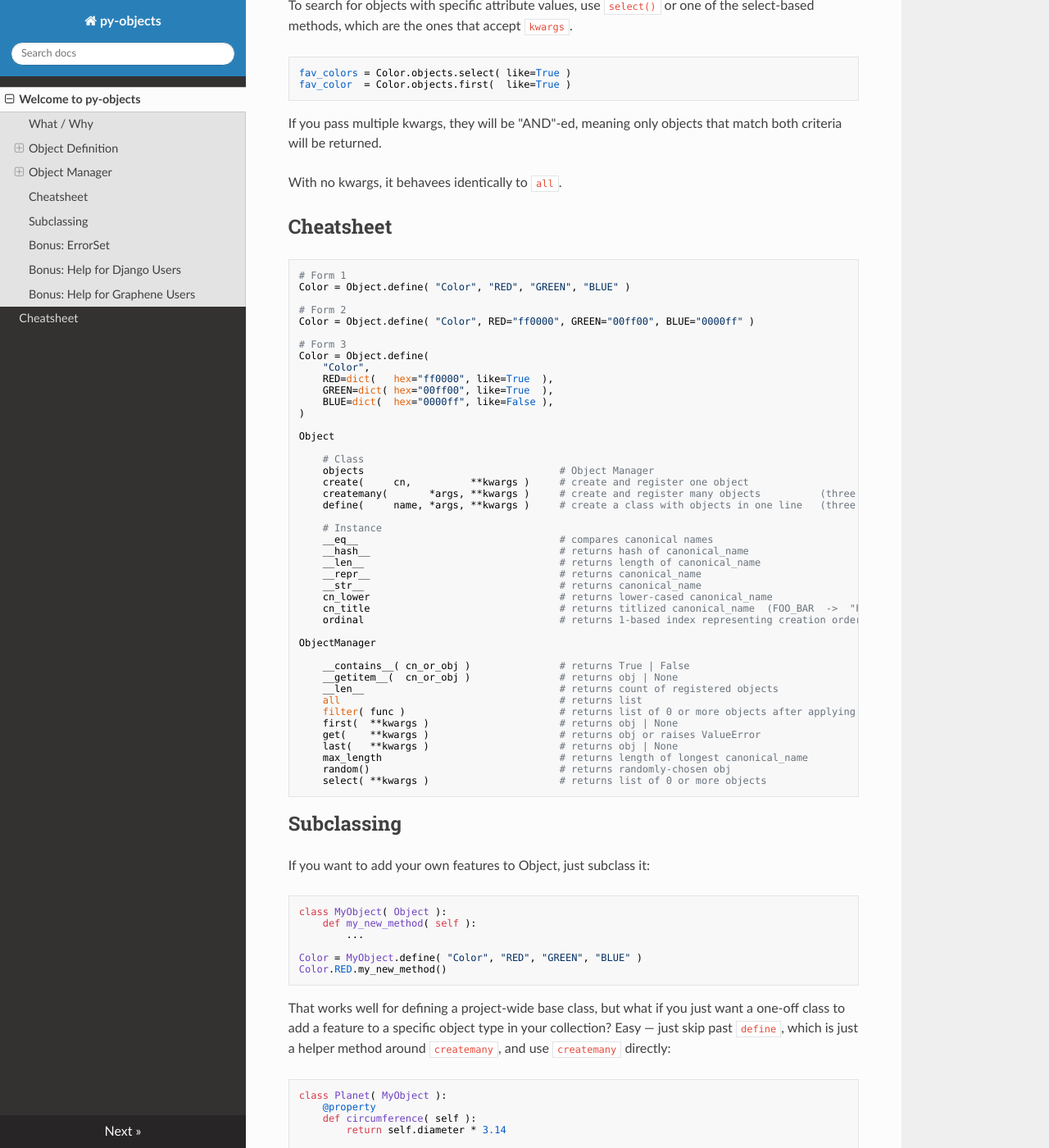
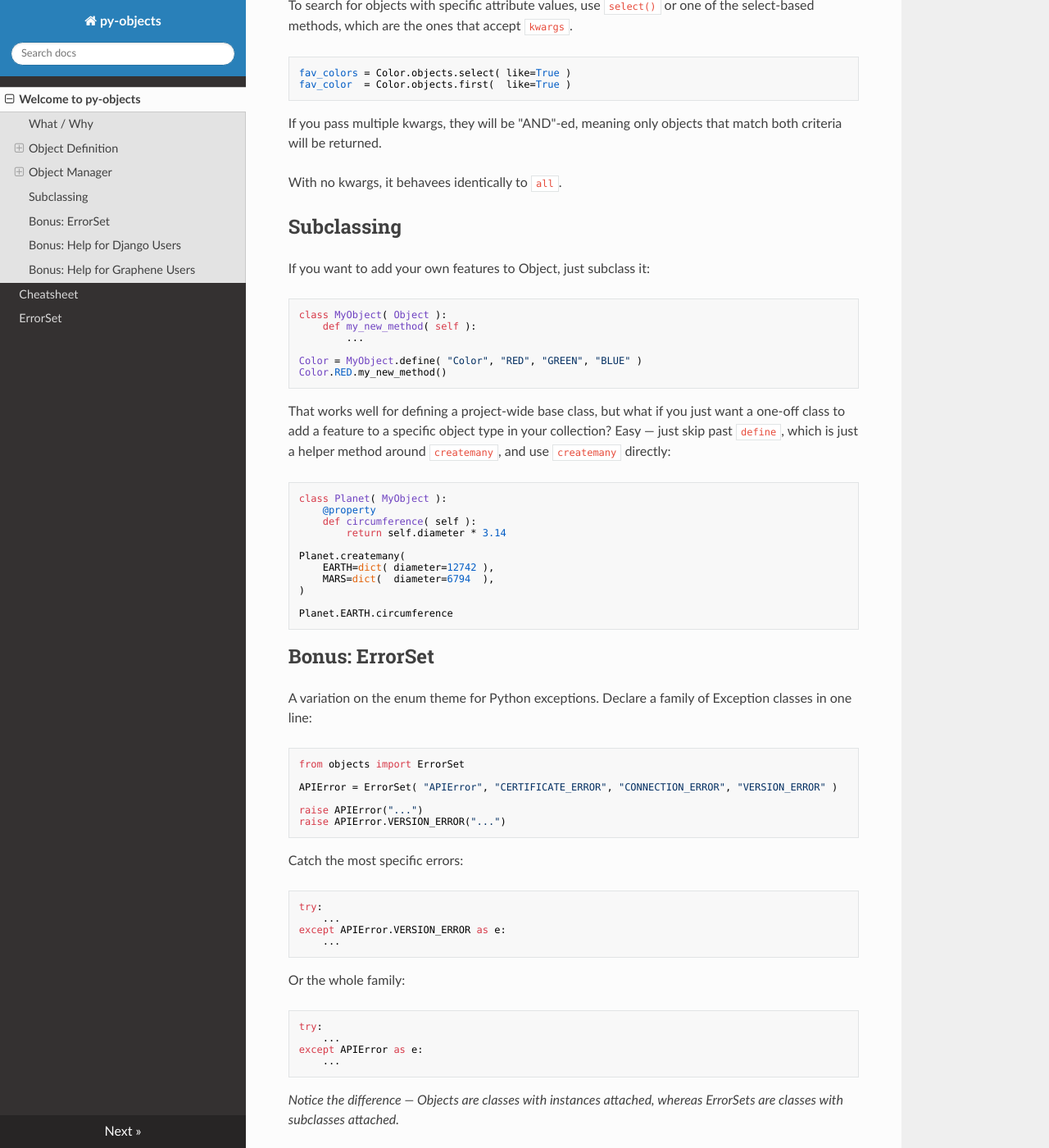
Before and after one commit to odigity/simpleset, an MkDocs documentation site: the page built from docs/index.md, in a window 1280 px wide and 1400 px high, scrolled down 1985 px. Shown: the whole window at 82% size. Built offline with MkDocs 1.6.1, drawn with Linux system fonts in a browser that asks for light colours; nearby versions of some CDN libraries.

Commit message:
last commit before package rename

```diff
--- a/docs/index.md
+++ b/docs/index.md
@@ -77,54 +77,6 @@ To search for objects with specific attribute values, use `select()` or one of t
 If you pass multiple kwargs, they will be "AND"-ed, meaning only objects that match both criteria will be returned.
 
 With no kwargs, it behavees identically to `all`.
-
-## Cheatsheet
-
-    # Form 1
-    Color = Object.define( "Color", "RED", "GREEN", "BLUE" )
-
-    # Form 2
-    Color = Object.define( "Color", RED="ff0000", GREEN="00ff00", BLUE="0000ff" )
-
-    # Form 3
-    Color = Object.define(
-        "Color",
-        RED=dict(   hex="ff0000", like=True  ),
-        GREEN=dict( hex="00ff00", like=True  ),
-        BLUE=dict(  hex="0000ff", like=False ),
-    )
-
-    Object
-
-        # Class
-        objects                                 # Object Manager
-        create(     cn,          **kwargs )     # create and register one object
-        createmany(       *args, **kwargs )     # create and register many objects          (three forms)
-        define(     name, *args, **kwargs )     # create a class with objects in one line   (three forms)
-
-        # Instance
-        __eq__                                  # compares canonical names
-        __hash__                                # returns hash of canonical_name
-        __len__                                 # returns length of canonical_name
-        __repr__                                # returns canonical_name
-        __str__                                 # returns canonical_name
-        cn_lower                                # returns lower-cased canonical_name
-        cn_title                                # returns titlized canonical_name  (FOO_BAR  ->  "Foo Bar")
-        ordinal                                 # returns 1-based index representing creation order
-
-    ObjectManager
-
-        __contains__( cn_or_obj )               # returns True | False
-        __getitem__(  cn_or_obj )               # returns obj | None
-        __len__                                 # returns count of registered objects
-        all                                     # returns list
-        filter( func )                          # returns list of 0 or more objects after applying filter function
-        first(  **kwargs )                      # returns obj | None
-        get(    **kwargs )                      # returns obj or raises ValueError
-        last(   **kwargs )                      # returns obj | None
-        max_length                              # returns length of longest canonical_name
-        random()                                # returns randomly-chosen obj
-        select( **kwargs )                      # returns list of 0 or more objects
 
 ## Subclassing
 
```
Also changed, not shown: CHANGELOG.md (+4 -1 lines), docs/errorset.md (added, +26 -0 lines).
